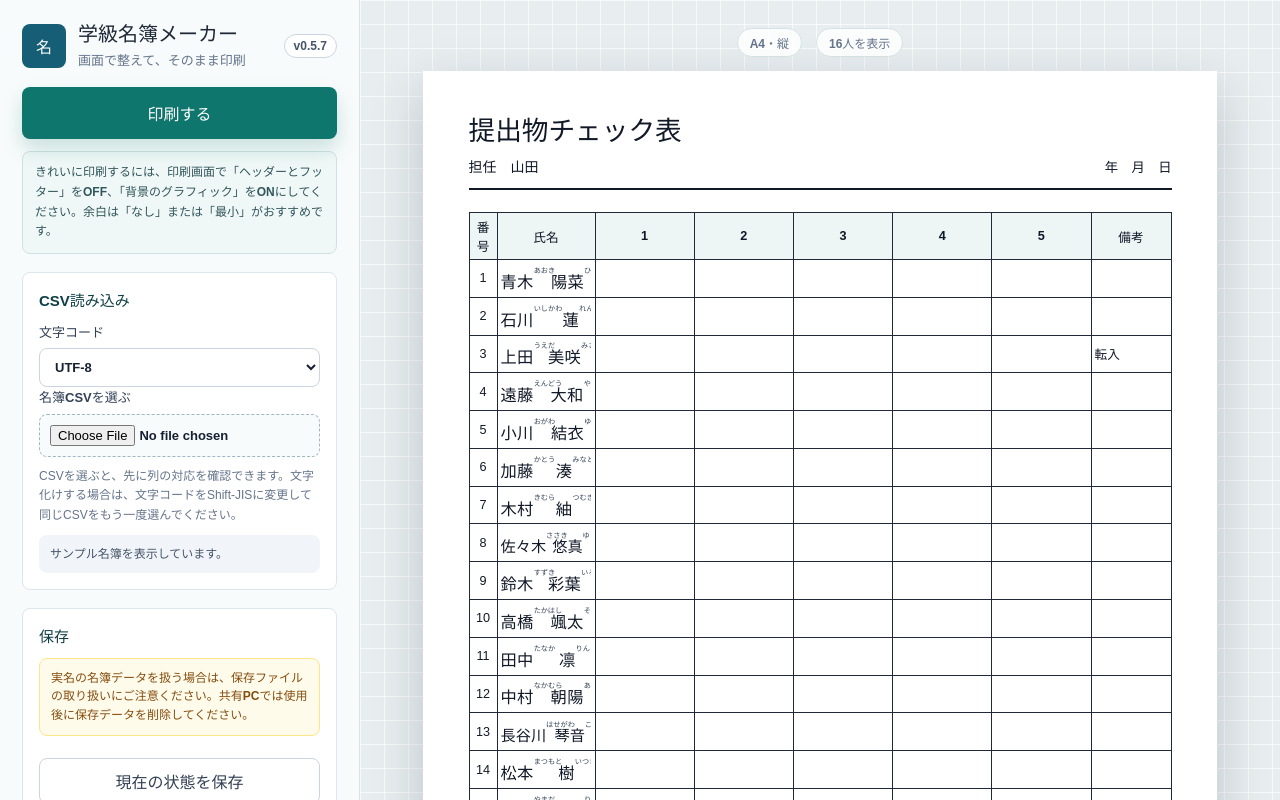
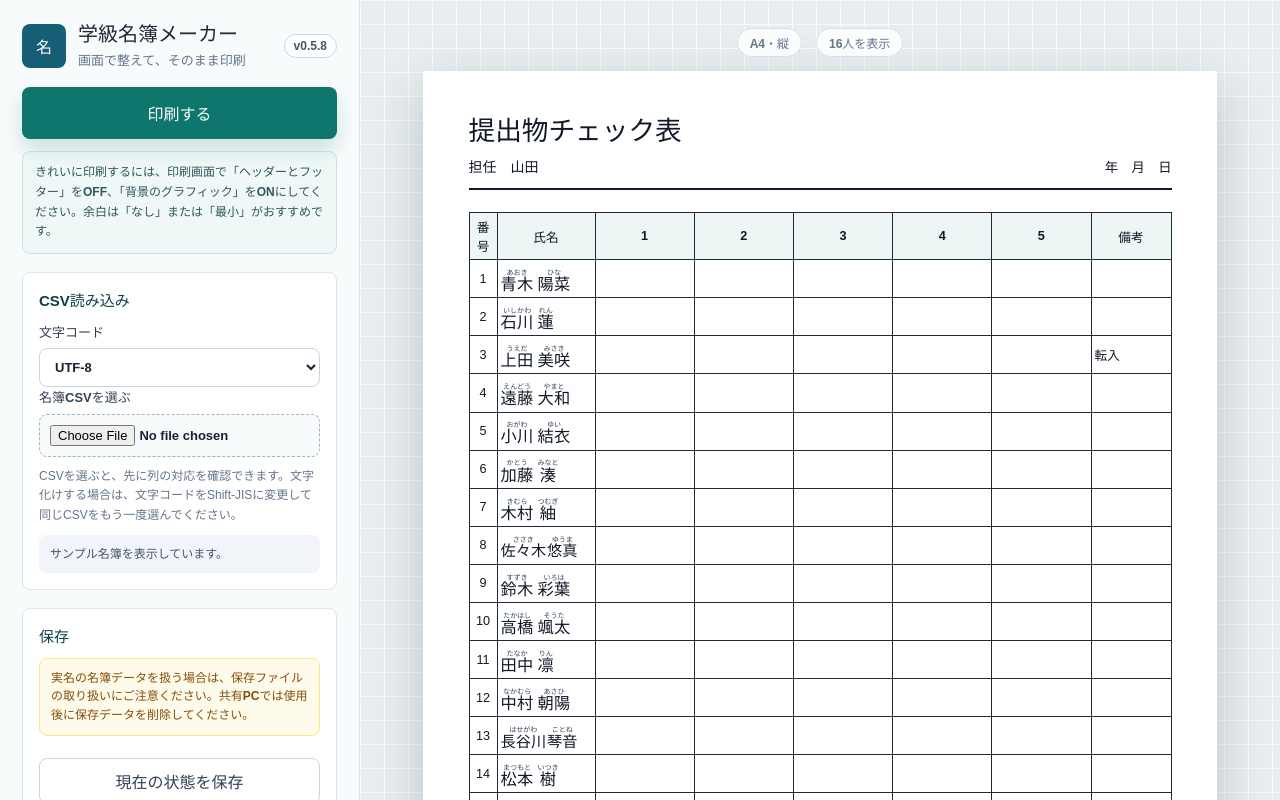
Before and after one commit to bantai-education-design/gakkyu-meibo-maker, a React (Vite) app: page / in a window 1280 px wide. Built offline with nearby package versions, Linux system fonts and the light colour scheme.

Commit message:
Fix kanji and furigana alignment v0.5.8

```diff
--- a/package.json
+++ b/package.json
@@ -1,6 +1,6 @@
 {
   "name": "class-roster-maker",
-  "version": "0.5.7",
+  "version": "0.5.8",
   "private": true,
   "description": "学校現場向けの学級名簿・提出物チェック表印刷アプリ",
   "type": "module",
--- a/src/components/RosterTable.tsx
+++ b/src/components/RosterTable.tsx
@@ -38,6 +38,15 @@ function joinNameParts(name: { full?: string; last: string; first: string }): st
   return name.full || `${name.last}${name.first}`;
 }
 
+function KanaNameUnit({ main, kana }: { main: string; kana?: string }) {
+  return (
+    <span className={kana ? "name-unit" : "name-unit name-unit-main-only"}>
+      {kana ? <span className="name-kana">{kana}</span> : null}
+      <span className="name-main">{main}</span>
+    </span>
+  );
+}
+
 function NameDisplay({ student, mode }: { student: Student; mode: NameDisplayMode }) {
   const kanjiName = getKanjiName(student);
   const kanaName = getKanaName(student);
@@ -61,16 +70,17 @@ function NameDisplay({ student, mode }: { student: Student; mode: NameDisplayMod
   }
 
   if (displayName.full) {
+    if (mode === "kanjiWithKana" && kanaName.full) {
+      return (
+        <span className={`full-name-text name-with-kana name-kana-layout ${lengthClass}`}>
+          <KanaNameUnit main={displayName.full} kana={kanaName.full} />
+        </span>
+      );
+    }
+
     return (
       <span className={`full-name-text ${spacingClass} ${lengthClass}`}>
-        {mode === "kanjiWithKana" && kanaName.full ? (
-          <ruby className="name-part">
-            {displayName.full}
-            <rt>{kanaName.full}</rt>
-          </ruby>
-        ) : (
-          <span className="name-part">{displayName.full}</span>
-        )}
+        <span className="name-part">{displayName.full}</span>
       </span>
     );
   }
@@ -85,23 +95,9 @@ function NameDisplay({ student, mode }: { student: Student; mode: NameDisplayMod
   }
 
   return (
-    <span className={`full-name-text name-with-kana ${lengthClass}`}>
-      {student.lastKana ? (
-        <ruby className="name-part">
-          {displayName.last}
-          <rt>{student.lastKana}</rt>
-        </ruby>
-      ) : (
-        <span className="name-part">{displayName.last}</span>
-      )}
-      {student.firstKana ? (
-        <ruby className="name-part">
-          {displayName.first}
-          <rt>{student.firstKana}</rt>
-        </ruby>
-      ) : (
-        <span className="name-part">{displayName.first}</span>
-      )}
+    <span className={`full-name-text name-with-kana name-kana-layout ${lengthClass}`}>
+      <KanaNameUnit main={displayName.last} kana={student.lastKana} />
+      <KanaNameUnit main={displayName.first} kana={student.firstKana} />
     </span>
   );
 }
--- a/src/styles/app.css
+++ b/src/styles/app.css
@@ -780,6 +780,10 @@ select {
   line-height: 1.05;
 }
 
+.name-kana-layout {
+  align-items: flex-end;
+}
+
 .name-length-short {
   letter-spacing: 0.02em;
 }
@@ -822,6 +826,59 @@ ruby.name-part {
   ruby-position: over;
   line-height: 1.05;
   vertical-align: baseline;
+}
+
+.name-unit {
+  display: inline-flex;
+  flex: 0 1 auto;
+  flex-direction: column;
+  align-items: center;
+  justify-content: flex-end;
+  max-width: max-content;
+  min-width: 0;
+  overflow: hidden;
+  overflow-wrap: normal;
+  white-space: nowrap;
+  word-break: keep-all;
+  line-height: 1;
+}
+
+.name-unit-main-only {
+  justify-content: flex-end;
+}
+
+.name-kana {
+  display: block;
+  max-width: 100%;
+  overflow: hidden;
+  color: #334155;
+  font-size: 5.3pt;
+  font-weight: 500;
+  letter-spacing: 0;
+  line-height: 1;
+  text-align: center;
+  text-overflow: clip;
+  white-space: nowrap;
+}
+
+.name-main {
+  display: block;
+  max-width: 100%;
+  overflow: hidden;
+  font-size: inherit;
+  font-weight: inherit;
+  letter-spacing: inherit;
+  line-height: 1.08;
+  text-overflow: clip;
+  white-space: nowrap;
+}
+
+.name-kana-layout.name-length-6 .name-kana {
+  font-size: 5pt;
+}
+
+.name-kana-layout.name-length-long .name-kana {
+  font-size: 4.8pt;
 }
 
 .name-col .name-part {
--- a/src/styles/print.css
+++ b/src/styles/print.css
@@ -91,6 +91,28 @@
     ruby-position: over;
   }
 
+  .name-unit {
+    display: inline-flex;
+    flex-direction: column;
+    align-items: center;
+    justify-content: flex-end;
+    overflow: hidden;
+    white-space: nowrap;
+  }
+
+  .name-kana {
+    letter-spacing: 0;
+    line-height: 1;
+    text-align: center;
+    white-space: nowrap;
+  }
+
+  .name-main {
+    letter-spacing: inherit;
+    line-height: 1.08;
+    white-space: nowrap;
+  }
+
   rt {
     letter-spacing: 0;
     line-height: 1;
--- a/src/version.ts
+++ b/src/version.ts
@@ -1 +1 @@
-export const APP_VERSION = "0.5.7";
+export const APP_VERSION = "0.5.8";
```
Also changed, not shown: 2 other files (tests, documents, lock files or other folders).
